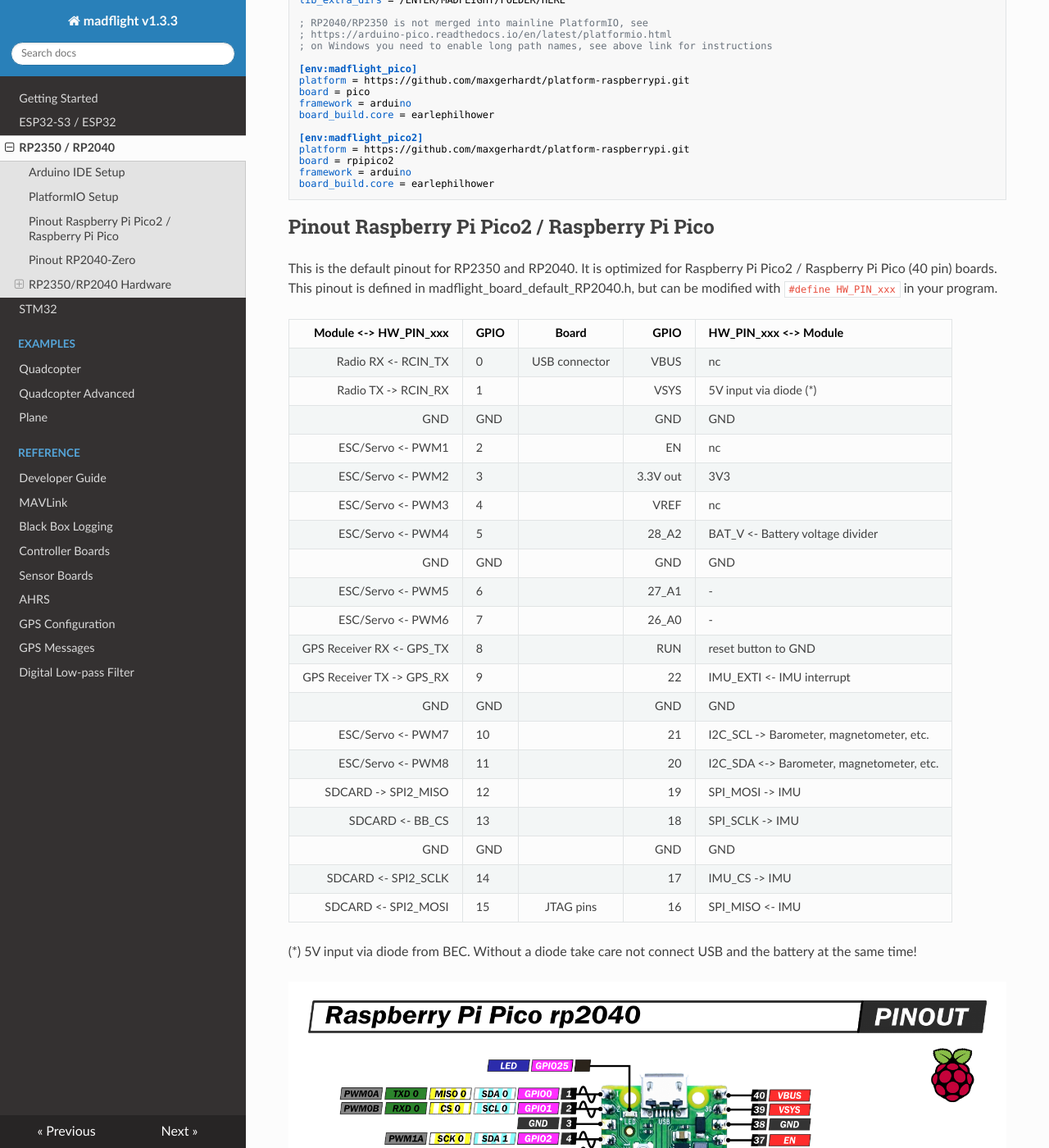
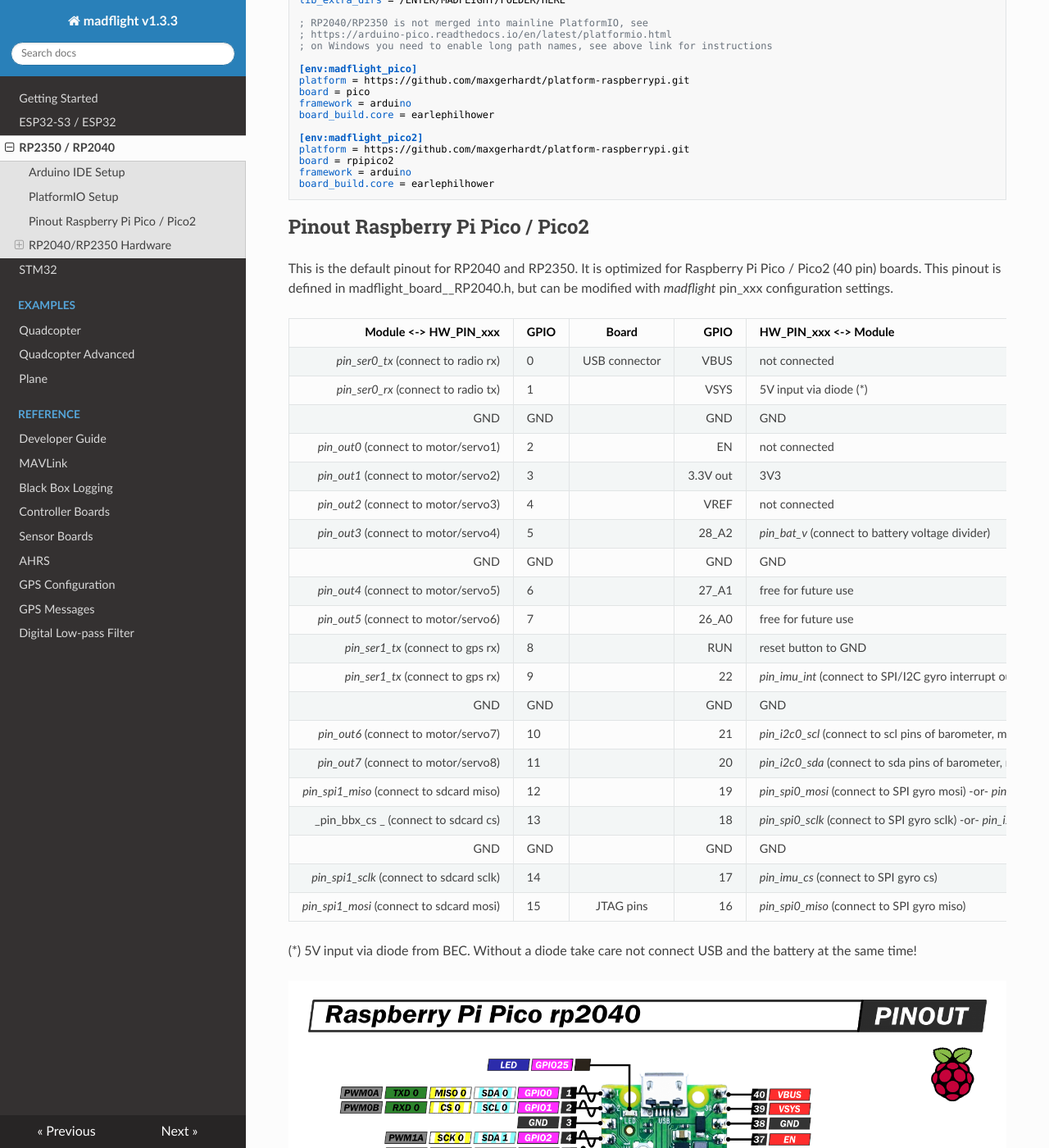
Before and after one commit to qqqlab/madflight-docs, an MkDocs documentation site: the page built from docs/Board-RP2040.md, in a window 1280 px wide and 1400 px high, scrolled down 658 px. Shown: the whole window at 82% size. Built offline with MkDocs 1.6.1, drawn with Linux system fonts in a browser that asks for light colours; nearby versions of some CDN libraries; some of the changed text lies outside the part shown.

Commit message:
Update Board-RP2040.md

````diff
--- a/docs/Board-RP2040.md
+++ b/docs/Board-RP2040.md
@@ -1,16 +1,16 @@
-# RP2350 / RP2040 Boards
+# RP2040 / RP2350 Boards
 
 ## Arduino IDE Setup
 
-madflight for RP2350/RP2040 requires [arduino-pico v4.x.x](https://github.com/earlephilhower/arduino-pico)
+_madflight_ for RP2040/RP2350 requires [arduino-pico v4.x.x](https://github.com/earlephilhower/arduino-pico)
 
 Start the Arduino IDE and select menu Tools->Board Manager to install this software.
 
 ## PlatformIO Setup
 
-Clone or download the madflight repository from GitHub.
+Clone or download the _madflight_ repository from GitHub.
 
-Start PlatformIO, press the "Import Arduino Project" button, and import a madflight example.
+Start PlatformIO, press the "Import Arduino Project" button, and import a _madflight_ example.
 
 Adapt the platformio.ini file as follows:
 
@@ -43,79 +43,49 @@
 board_build.core = earlephilhower
 ```
 
-## Pinout Raspberry Pi Pico2 / Raspberry Pi Pico
+## Pinout Raspberry Pi Pico / Pico2
 
-This is the default pinout for RP2350 and RP2040. It is optimized for Raspberry Pi Pico2 / Raspberry Pi Pico (40 pin) boards. This pinout is defined in madflight_board_default_RP2040.h, but can be modified with `#define HW_PIN_xxx` in your program.
+This is the default pinout for RP2040 and RP2350. It is optimized for Raspberry Pi Pico / Pico2 (40 pin) boards. This pinout is defined in madflight_board__RP2040.h, but can be modified with _madflight_ pin_xxx configuration settings.
 
 | Module <-> HW_PIN_xxx | GPIO | Board | GPIO | HW_PIN_xxx <-> Module |
 | --: | :-- | :--: | --: | :-- |
-|    Radio RX <- RCIN_TX | 0   | USB connector | VBUS     | nc
-|    Radio TX -> RCIN_RX | 1   |               | VSYS     | 5V input via diode (*)
-|          GND | GND |               | GND      | GND
-|     ESC/Servo <- PWM1 | 2   |               | EN       | nc
-|        ESC/Servo <- PWM2 | 3   |               | 3.3V out | 3V3
-|        ESC/Servo <- PWM3 | 4   |               | VREF     | nc
-|        ESC/Servo <- PWM4 | 5   |               | 28_A2    | BAT_V <- Battery voltage divider
-|          GND | GND |               | GND      | GND
-|        ESC/Servo <- PWM5 | 6   |               | 27_A1    | -
-|        ESC/Servo <- PWM6 | 7   |               | 26_A0    | -
-|     GPS Receiver RX <- GPS_TX | 8   |               | RUN      | reset button to GND
-|     GPS Receiver TX -> GPS_RX | 9   |               | 22       | IMU_EXTI <- IMU interrupt
-|          GND | GND |               | GND      | GND
-|         ESC/Servo <- PWM7 | 10  |               | 21       | I2C_SCL -> Barometer, magnetometer, etc.
-|         ESC/Servo <- PWM8 | 11  |               | 20       | I2C_SDA <-> Barometer, magnetometer, etc.
-|  SDCARD -> SPI2_MISO | 12  |               | 19       | SPI_MOSI -> IMU
-|    SDCARD <- BB_CS | 13  |               | 18       | SPI_SCLK -> IMU
-|          GND | GND |               | GND      | GND
-|  SDCARD <- SPI2_SCLK | 14  |               | 17       | IMU_CS -> IMU
-|  SDCARD <- SPI2_MOSI | 15  | JTAG pins     | 16       | SPI_MISO <- IMU
+_pin_ser0_tx_ (connect to radio rx) | 0   | USB connector | VBUS     | not connected
+_pin_ser0_rx_ (connect to radio tx) | 1   |               | VSYS     | 5V input via diode (*)
+GND | GND |               | GND      | GND
+_pin_out0_ (connect to motor/servo1) | 2   |               | EN       | not connected
+_pin_out1_ (connect to motor/servo2) | 3   |               | 3.3V out | 3V3
+_pin_out2_ (connect to motor/servo3) | 4   |               | VREF     | not connected
+_pin_out3_ (connect to motor/servo4) | 5   |               | 28_A2    | _pin_bat_v_ (connect to battery voltage divider)
+GND | GND |               | GND      | GND
+_pin_out4_ (connect to motor/servo5) | 6   |               | 27_A1    | free for future use
+_pin_out5_ (connect to motor/servo6) | 7   |               | 26_A0    | free for future use
+_pin_ser1_tx_ (connect to gps rx)  | 8   |               | RUN      | reset button to GND
+_pin_ser1_tx_ (connect to gps rx) | 9   |               | 22       | _pin_imu_int_ (connect to SPI/I2C gyro interrupt out)
+GND | GND |               | GND      | GND
+_pin_out6_ (connect to motor/servo7) | 10  |               | 21       | _pin_i2c0_scl_ (connect to scl pins of barometer, magnetometer, etc. sensors)
+_pin_out7_ (connect to motor/servo8) | 11  |               | 20       | _pin_i2c0_sda_ (connect to sda pins of barometer, magnetometer, etc. sensors)
+_pin_spi1_miso_ (connect to sdcard miso) | 12  |               | 19       | _pin_spi0_mosi_ (connect to SPI gyro mosi) -or- _pin_i2c1_scl_ (connect to I2C gyro scl)
+_pin_bbx_cs _ (connect to sdcard cs)| 13  |               | 18       |  _pin_spi0_sclk_ (connect to SPI gyro sclk) -or- _pin_i2c1_sda_ (connect to I2C gyro sda)
+GND | GND |               | GND      | GND
+_pin_spi1_sclk_ (connect to sdcard sclk) | 14  |               | 17       | _pin_imu_cs_ (connect to SPI gyro cs)
+_pin_spi1_mosi_ (connect to sdcard mosi) | 15  | JTAG pins     | 16       | _pin_spi0_miso_ (connect to SPI gyro miso)
 
 (*) 5V input via diode from BEC. Without a diode take care not connect USB and the battery at the same time!
 
 ![](img/Raspberry-Pi-Pico-rp2040-pinout-mischianti.png)
 ![](img/Raspberry-Pi-Pico-W-rp2040-WiFi-pinout-mischianti.png)
 
-## Pinout RP2040-Zero
-
-This pinout is optimized for the RP2040-Zero (21 pin) board. This pinout is defined in madflight_board_RP2040-Zero.h, but can be modified with `#define HW_PIN_XXX` in your program.
-
-| Function | GPIO | Board | GPIO | Function |
-| --: | :-- | :--: | --: | :-- |
-| 5V input (*) | 5V  | USB connector | 0 | RCIN_TX
-|          GND | GND |               | 1  | RCIN_RX
-|      3V3 out | 3V3 |               | 2  | PWM1
-|            - | 29  |               | 3  | PWM2
-|        BAT_V | 28  |               | 4  | PWM3
-|     I2C1_SCL | 27  |               | 5  | PWM4
-|     I2C1_SDA | 26  |               | 6  | PWM5
-|     IMU_EXTI | 15  |               | 7  | PWM6
-|              | 14  |               | 8  | GPS_TX
-|              |     |               |    |
-|              |     |               | 9  | GPS_RX
-|              |     |               | 10 | SPI1_SCLK
-|              |     |               | 11 | SPI1_MISO
-|              |     |               | 12 | SPI1_MOSI
-|              |     |               | 13 | IMU_CS
-
-(*) 5V input via diode from BEC. Without a diode take care not connect USB and the battery at the same time!
-
-![](img/RP2040-Zero.jpg)
-
-## RP2350/RP2040 Hardware
+## RP2040/RP2350 Hardware
 
 RP2350 (Raspberry Pi Pico2) is newer and a lot more powerful than RP2040 (Raspberry Pi Pico).
 
 #### Dual Core / FPU
 
-RP2350 has dual core, dual single precision FPU.
+RP2350 has dual core processor, plus dual single precision FPUs.
 
-RP2040 has dual core, no FPU.
+RP2040 has dual core processor, but no FPUs.
 
-madflight uses float and is much happier with RP2350 than with RP2040 !
-
-#### FreeRTOS
-
-FreeRTOS is optional.
+_madflight_ uses float and is much happier with RP2350 than with RP2040 !
 
 #### PWM
 
@@ -123,10 +93,8 @@
 
 #### Serial
 
-madflight uses a custom high performance SerialIRQ library.
+_madflight_ uses a custom high performance SerialIRQ library, because the default Arduino Serial transmitter blocks after sending a couple bytes. Something we don't want.
 
-#### madflight for RP2040
+#### Dual Core Usage
 
-madflight for RP2040 uses FreeRTOS and executes the 1000Hz IMU loop on the second core, which is 80% loaded at default 133MHz CPU speed. You can overclock the CPU to get some more headroom.
-
-#### madflight for RP2350
+_madflight_ uses FreeRTOS and executes the 1000Hz IMU loop on the second core. The first core is used for the other sensors.
````
